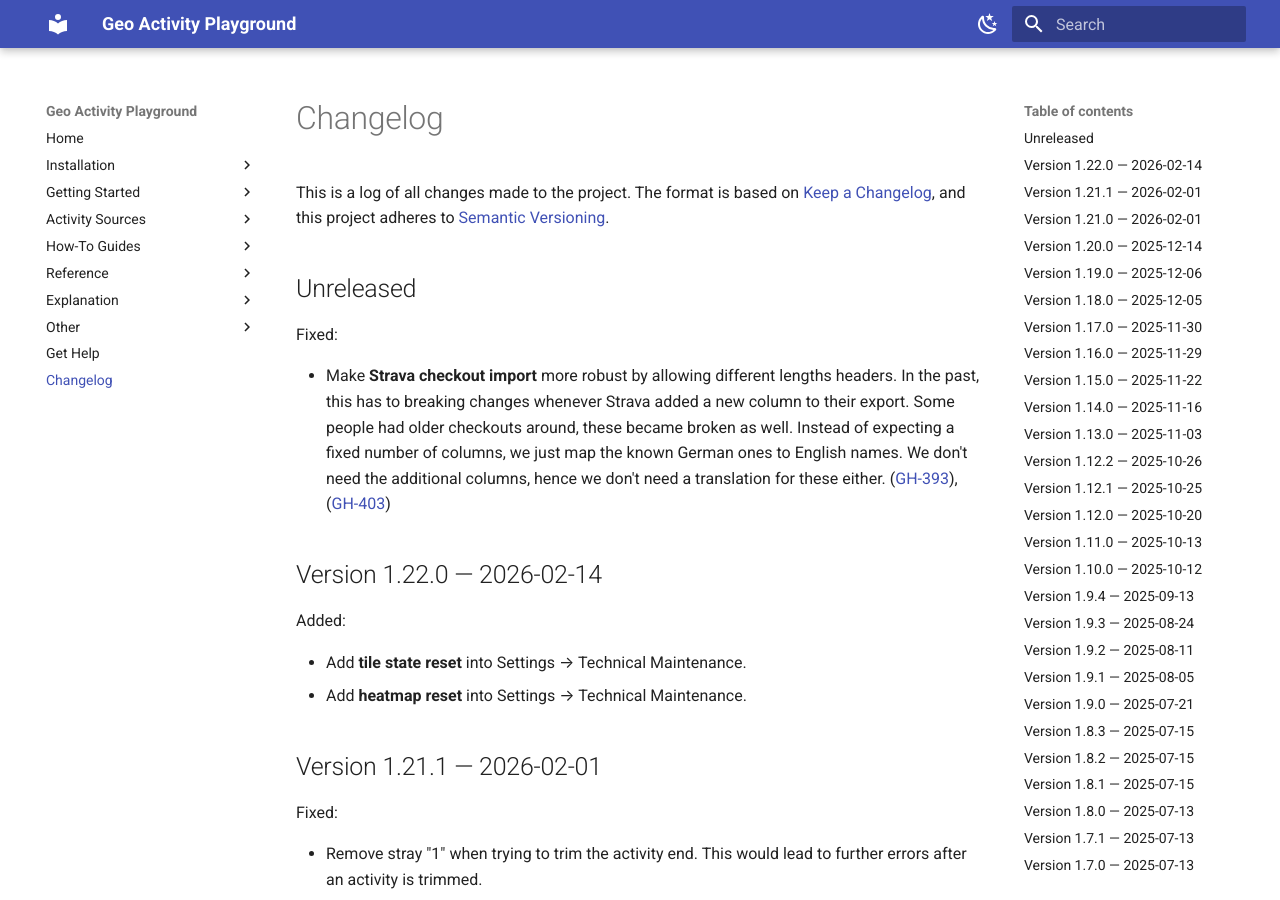
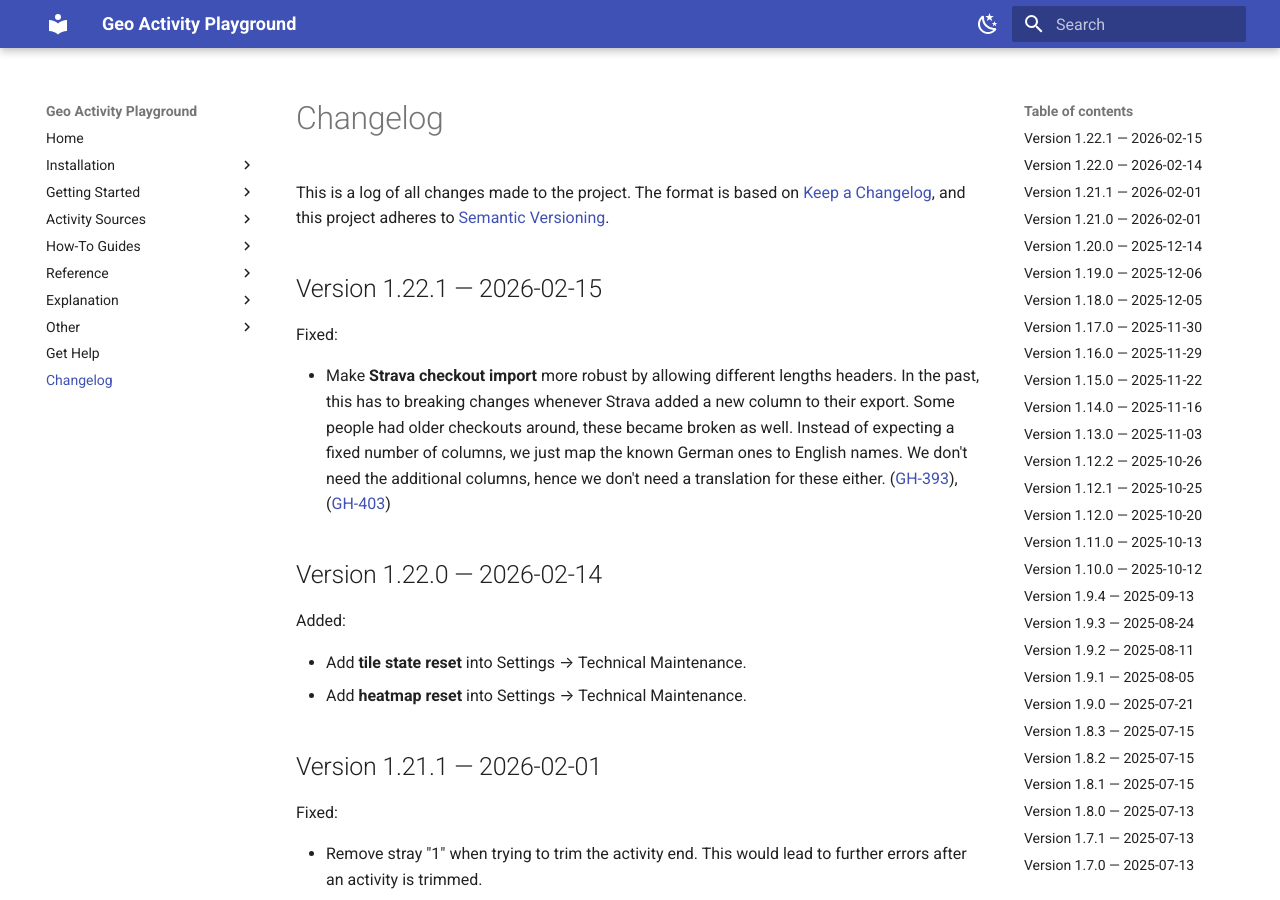
Before and after one commit to martin-ueding/geo-activity-playground, an MkDocs documentation site: the page built from docs/changelog.md, in a window 1280 px wide and 900 px high. Built offline with MkDocs 1.6.1 and Material for MkDocs 9.7.7, drawn with Linux system fonts in a browser that asks for light colours.

Commit message:
chore: bump version to 1.22.1

```diff
--- a/docs/changelog.md
+++ b/docs/changelog.md
@@ -13,7 +13,7 @@ Types of changes
     *Security* in case of vulnerabilities.
 -->
 
-## Unreleased
+## Version 1.22.1 — 2026-02-15
 
 Fixed:
 
--- a/pyproject.toml
+++ b/pyproject.toml
@@ -1,6 +1,6 @@
 [project]
 name = "geo-activity-playground"
-version = "1.22.0"
+version = "1.22.1"
 description = "Analysis of geo data activities like rides, runs or hikes."
 authors = [{ name = "Martin Ueding", email = "mu@martin-ueding.de" }]
 license = { text = "MIT" }
```
Also changed, not shown: 1 other file.
